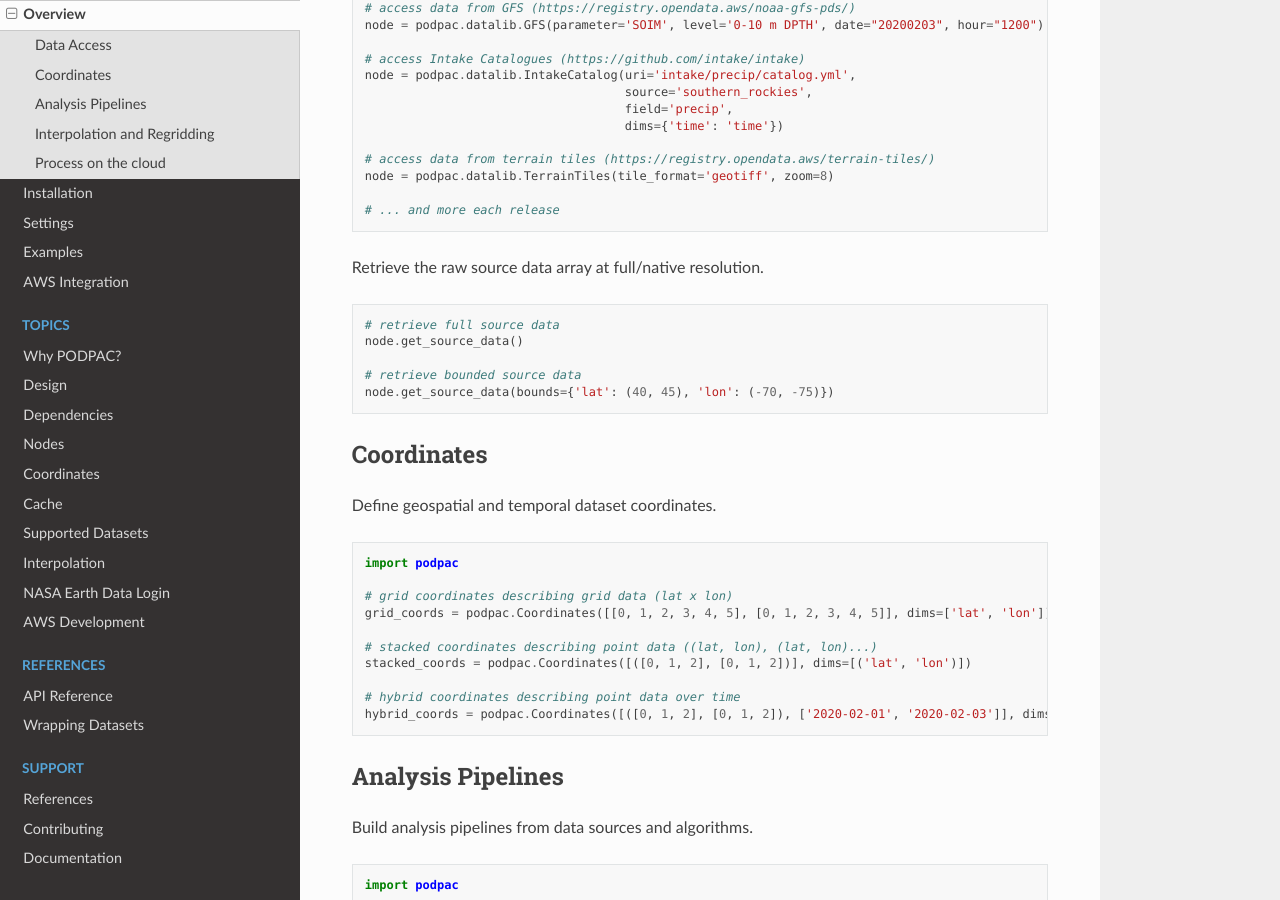
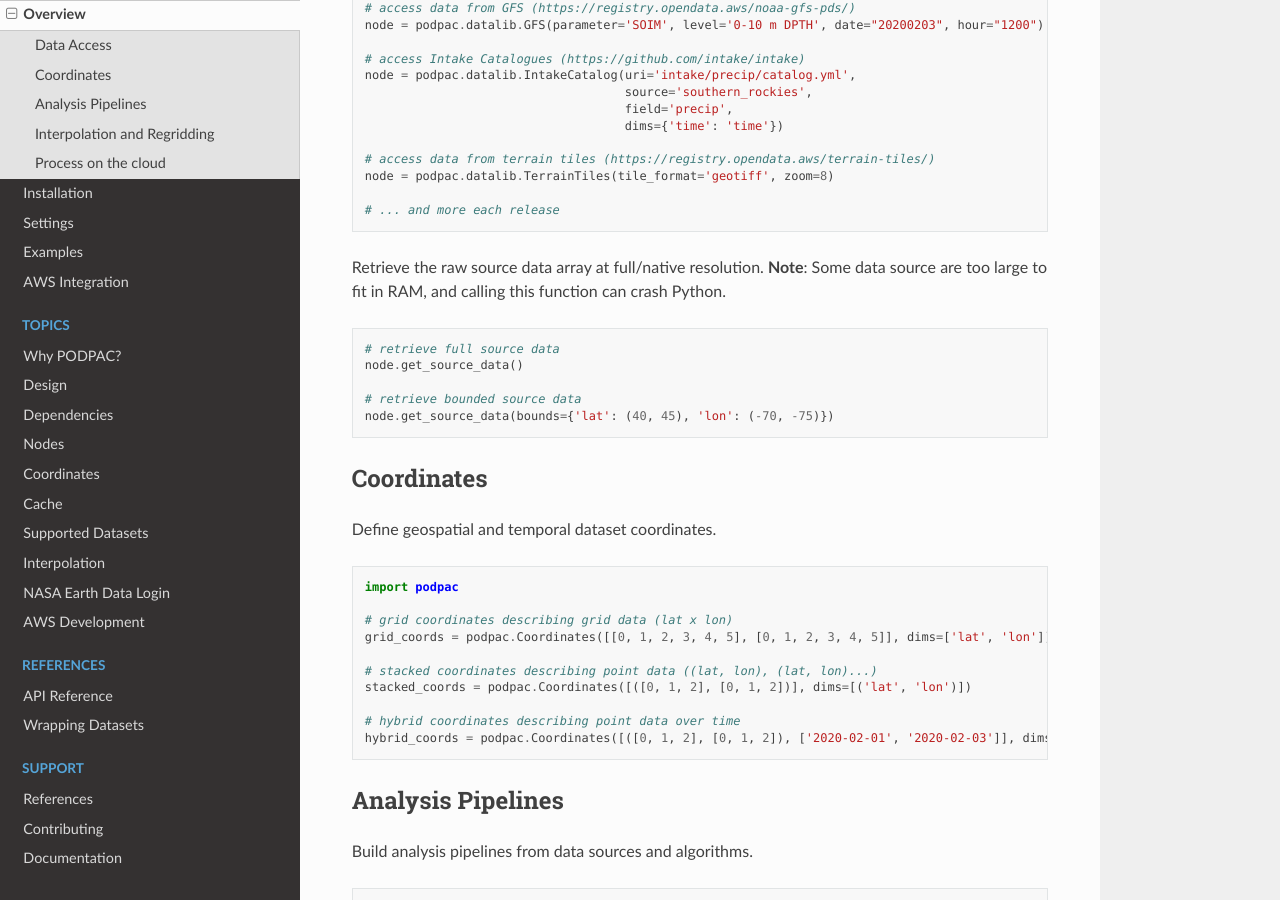
Before and after one commit to creare-com/podpac, a Sphinx documentation site: the page built from doc/source/overview.md, in a window 1280 px wide and 900 px high, scrolled down 1388 px. Built offline with Sphinx 7.4.7 and the Read the Docs theme 2.0.0, drawn with Linux system fonts in a browser that asks for light colours.

Commit message:
Update doc/source/overview.md
Co-authored-by: mpu-creare <mpu-creare@users.noreply.github.com>

````diff
--- a/doc/source/overview.md
+++ b/doc/source/overview.md
@@ -59,7 +59,7 @@
 # ... and more each release
 ```
 
-Retrieve the raw source data array at full/native resolution.
+Retrieve the raw source data array at full/native resolution. **Note**: Some data source are too large to fit in RAM, and calling this function can crash Python.
 
 ```python
 # retrieve full source data
````
